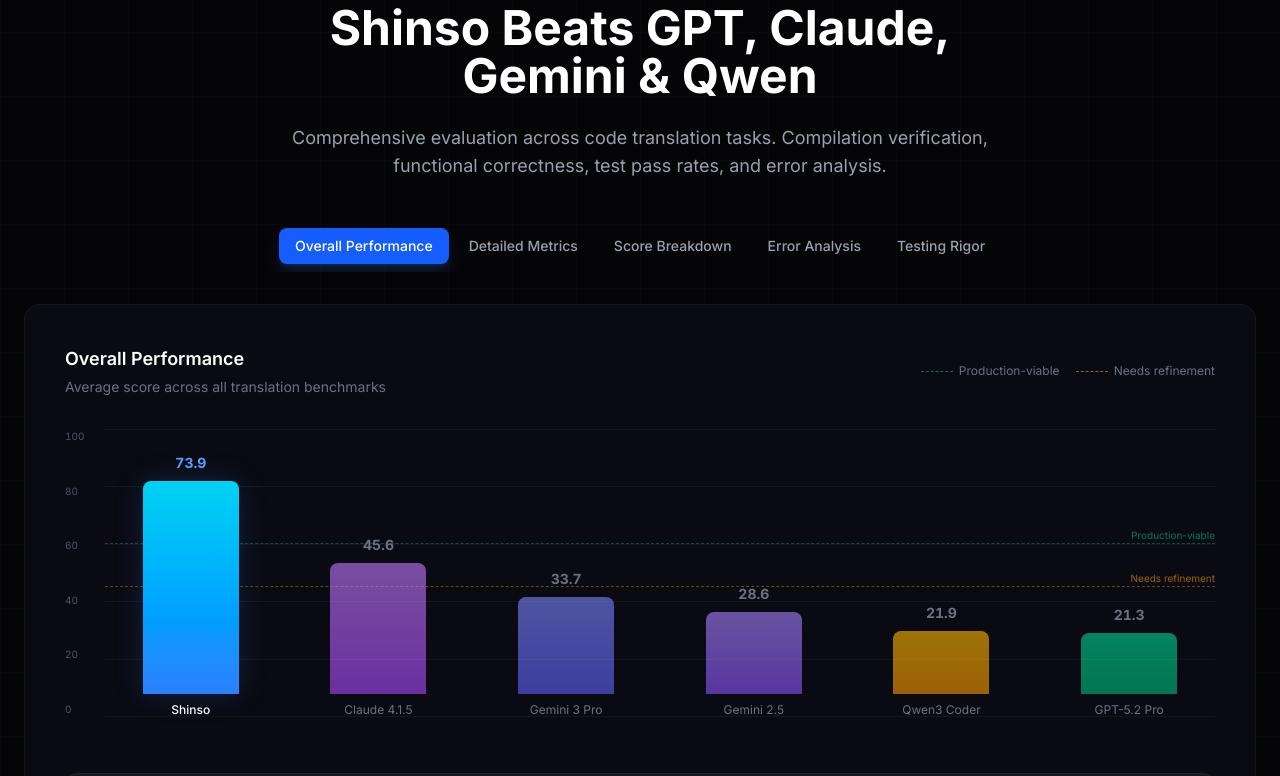
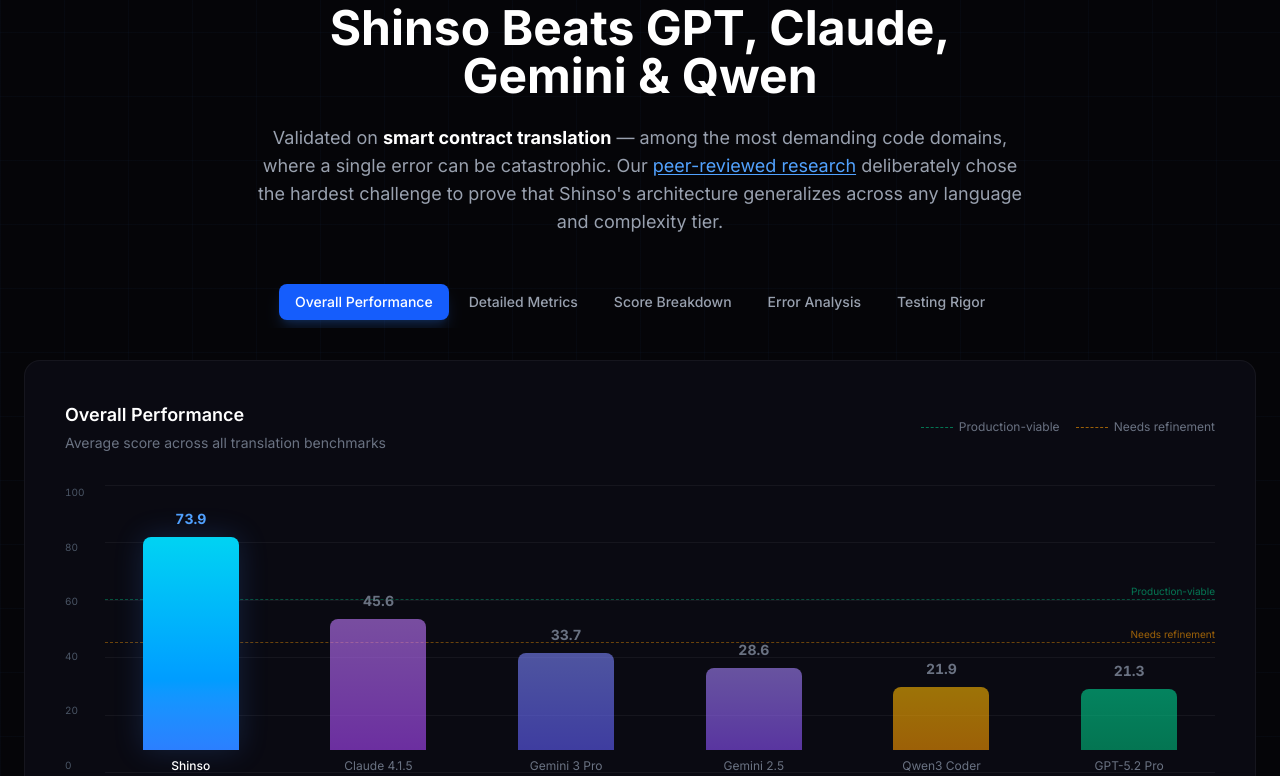
Before and after one commit to vaionex/shinso, a SvelteKit app: page / in a window 1280 px wide. Shown: the part 1860-2636 px from the top of the page. Built offline with nearby package versions, Linux system fonts and the light colour scheme.

Commit message:
Benchmarks context: validated on smart contracts — hardest domain proves generalizability

```diff
--- a/src/routes/+page.svelte
+++ b/src/routes/+page.svelte
@@ -235,7 +235,7 @@
 				Shinso Beats GPT, Claude, Gemini & Qwen
 			</h2>
 			<p class="mt-6 text-base sm:text-lg text-gray-400">
-				Comprehensive evaluation across code translation tasks. Compilation verification, functional correctness, test pass rates, and error analysis.
+				Validated on <strong class="text-white">smart contract translation</strong> — among the most demanding code domains, where a single error can be catastrophic. Our <a href="https://arxiv.org/abs/2502.18515" target="_blank" rel="noopener" class="text-blue-400 hover:text-blue-300 underline underline-offset-2">peer-reviewed research</a> deliberately chose the hardest challenge to prove that Shinso's architecture generalizes across any language and complexity tier.
 			</p>
 		</div>
 
@@ -886,7 +886,7 @@
 					<svg class="h-7 w-7 text-blue-400" fill="none" viewBox="0 0 24 24" stroke="currentColor"><path stroke-linecap="round" stroke-linejoin="round" stroke-width="1.5" d="M11.48 3.499a.562.562 0 011.04 0l2.125 5.111a.563.563 0 00.475.345l5.518.442c.499.04.701.663.321.988l-4.204 3.602a.563.563 0 00-.182.557l1.285 5.385a.562.562 0 01-.84.61l-4.725-2.885a.563.563 0 00-.586 0L6.982 20.54a.562.562 0 01-.84-.61l1.285-5.386a.562.562 0 00-.182-.557l-4.204-3.602a.563.563 0 01.321-.988l5.518-.442a.563.563 0 00.475-.345L11.48 3.5z" /></svg>
 				</div>
 				<h3 class="text-base sm:text-lg font-semibold text-white">ACM Distinguished Paper</h3>
-				<p class="mt-2 text-sm text-gray-400">Distinguished Paper of the Year 2025 — the highest honor from the Association for Computing Machinery.</p>
+				<p class="mt-2 text-sm text-gray-400">Distinguished Paper of the Year 2025 — awarded by ACM for demonstrating state-of-the-art results on the most rigorous code translation benchmarks.</p>
 			</div>
 			<div class="rounded-2xl border border-white/5 bg-white/[0.02] p-6 sm:p-8 text-center">
 				<div class="mx-auto mb-4 flex h-14 w-14 items-center justify-center rounded-full bg-white/5">
```
